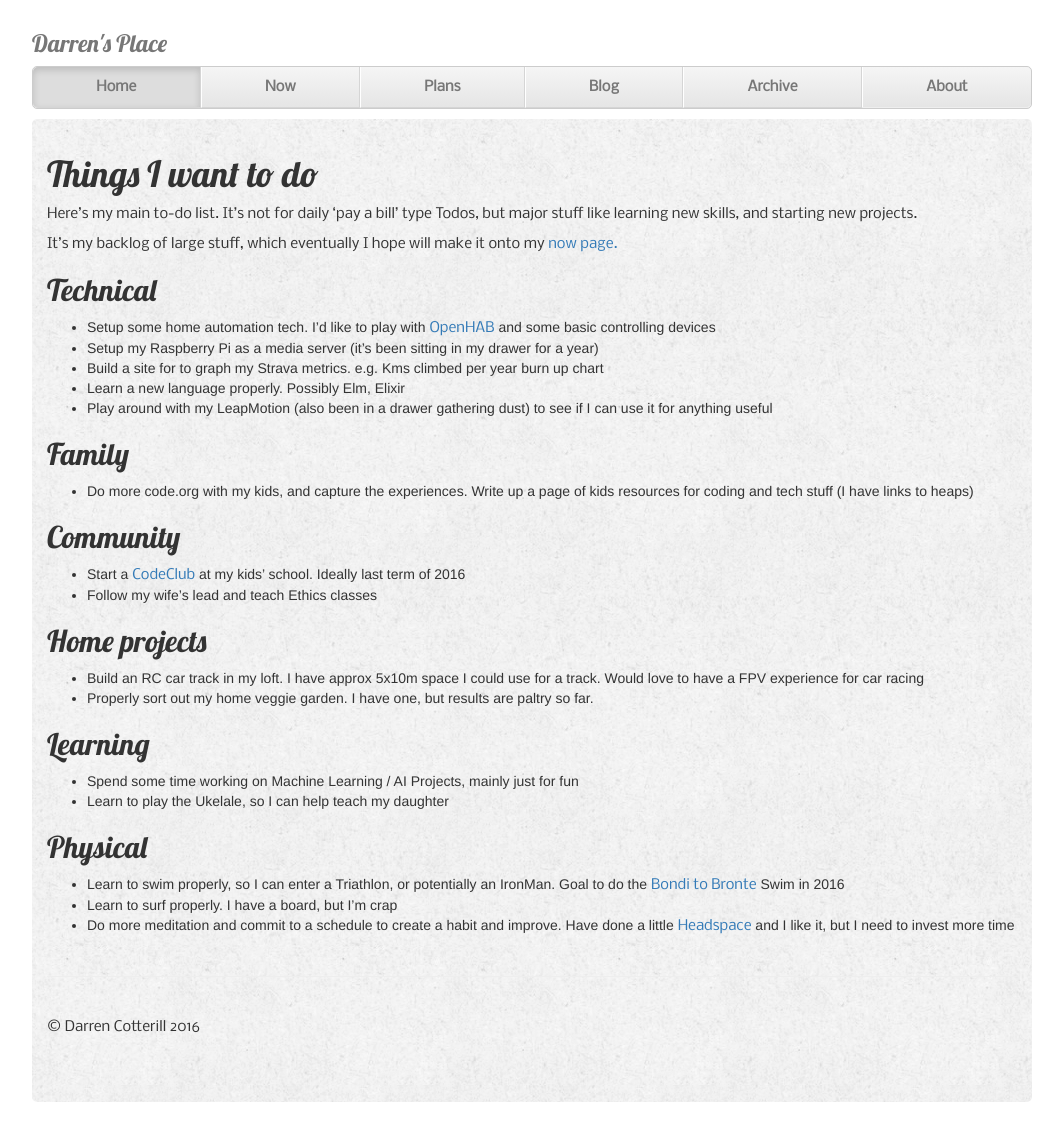
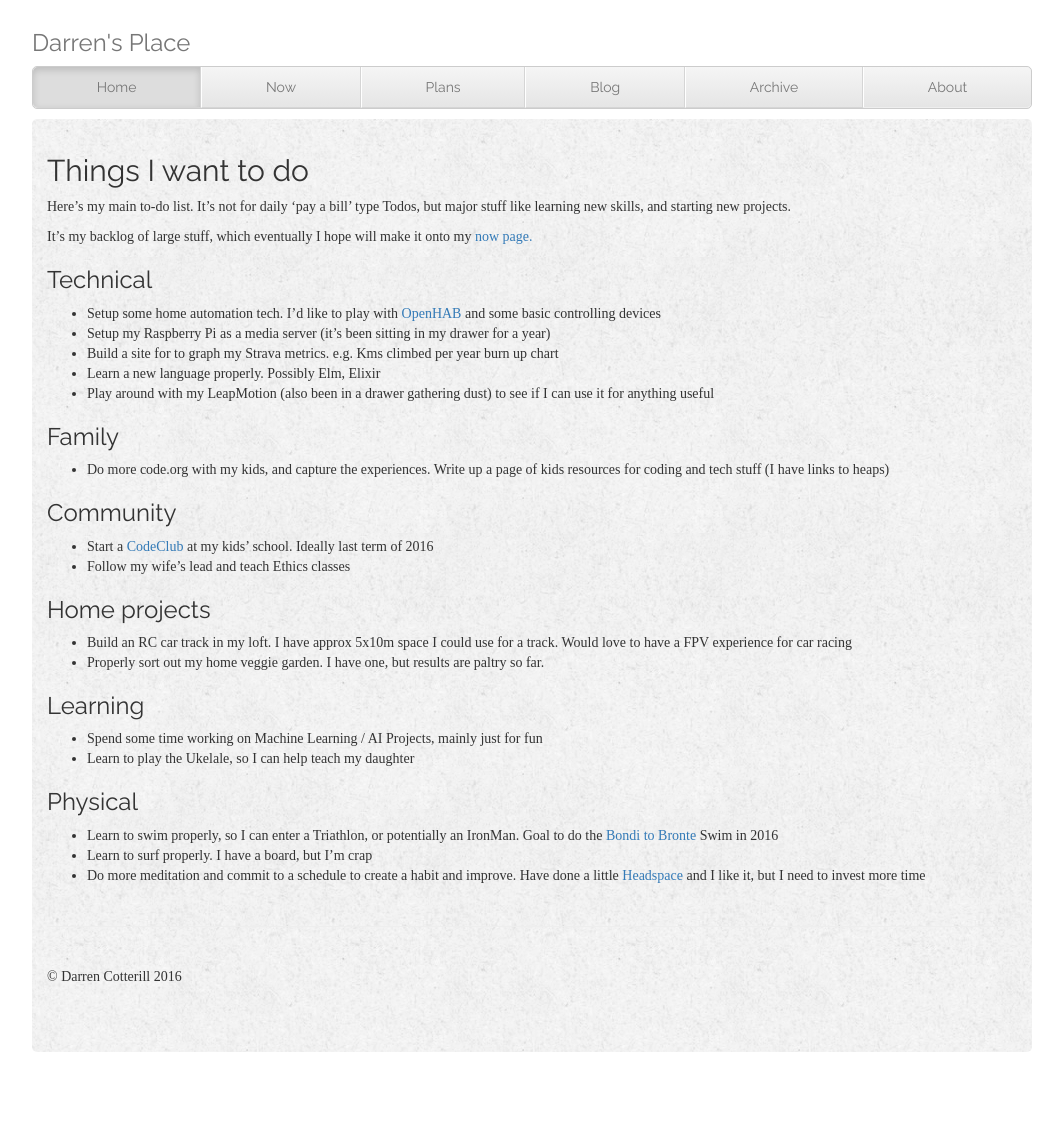
Before and after one commit to DCotterill/DCotterill.github.io, a Jekyll site: the page built from plans/index.md, in a window 1280 px wide. Shown: the whole page, without its empty margins (108-1171 px from the left). Built offline with Jekyll 4.4.1, drawn with Linux system fonts in a browser that asks for light colours; nearby versions of some CDN libraries; some web fonts are replaced; after the commit the page ends 1082 px from its top, so only the background shows below that.

Commit message:
Change fonts to Raleway and Lustiana

```diff
--- a/_layouts/default.html
+++ b/_layouts/default.html
@@ -8,10 +8,12 @@
     <meta name="author" content="">
 
     <!-- Le styles -->
-    <link href='http://fonts.googleapis.com/css?family=Corben:bold' rel='stylesheet' type='text/css'>
-    <link href='http://fonts.googleapis.com/css?family=Nobile' rel='stylesheet' type='text/css'>
-    <link href='http://fonts.googleapis.com/css?family=Lobster' rel='stylesheet' type='text/css'>
-    <link href='http://fonts.googleapis.com/css?family=Cabin' rel='stylesheet' type='text/css'>
+    <!--<link href='http://fonts.googleapis.com/css?family=Corben:bold' rel='stylesheet' type='text/css'>-->
+    <!--<link href='http://fonts.googleapis.com/css?family=Nobile' rel='stylesheet' type='text/css'>-->
+    <!--<link href='http://fonts.googleapis.com/css?family=Lobster' rel='stylesheet' type='text/css'>-->
+    <!--<link href='http://fonts.googleapis.com/css?family=Cabin' rel='stylesheet' type='text/css'>-->
+    <link href='https://fonts.googleapis.com/css?family=Lusitana:400,700' rel='stylesheet' type='text/css'>
+    <link href='https://fonts.googleapis.com/css?family=Raleway:400,700' rel='stylesheet' type='text/css'>
 
     <link href="/css/bootstrap.min.css" rel="stylesheet">
 
@@ -25,11 +27,13 @@
       }
 
       h1, h2, h3 {
-          font-family: 'Lobster', Georgia, Times, serif;
+          font-family: 'Raleway', sans-serif;
+          /*font-family: 'Lobster', Georgia, Times, serif;*/
       }
 
-      p, a {
-          font-family: 'Nobile', Helvetica, Arial, sans-serif;
+      p, a, li {
+          font-family: 'Lusitana', serif;
+          /*font-family: 'Nobile', Helvetica, Arial, sans-serif;*/
       }
 
       .jumbotron p {
@@ -47,6 +51,10 @@
         max-width: 1000px;
       }
 
+      .nav {
+          font-family: 'Raleway', sans-serif;
+      }
+
       .container-middle {
           margin: 10px auto;
           max-width: 1000px;
@@ -56,6 +64,7 @@
       }
 
       .jumbotron .btn {
+        font-family: 'Raleway', sans-serif;
         font-size: 16px;
         padding: 7px 12px;
 
--- a/blog/index.html
+++ b/blog/index.html
@@ -1,8 +1,8 @@
 ---
 layout: default
-title: Darren's Blog
+title: My Blog
 ---
-	<h1>{{ page.title }}</h1>
+	<h2>{{ page.title }}</h2>
 	<ul class="posts">
 
 	  {% for post in site.posts %}
--- a/css/justified-nav.css
+++ b/css/justified-nav.css
@@ -30,7 +30,8 @@ body {
   padding-top: 10px;
   padding-bottom: 10px;
   margin-bottom: 0;
-  font-weight: bold;
+  font-family: 'Raleway', sans-serif;
+  /*font-weight: bold;*/
   color: #777;
   text-align: center;
   background-color: #e5e5e5; /* Old browsers */
--- a/plans/index.md
+++ b/plans/index.md
@@ -3,13 +3,13 @@ layout: default
 published: true
 ---
 
-# Things I want to do
+## Things I want to do
 
 Here's my main to-do list. It's not for daily 'pay a bill' type Todos, but major stuff like learning new skills, and starting new projects.
 
 It's my backlog of large stuff, which eventually I hope will make it onto my [now page.](/now)
 
-## Technical
+### Technical
 
 * Setup some home automation tech. I'd like to play with [OpenHAB](www.openhab.org) and some basic controlling devices
 * Setup my Raspberry Pi as a media server (it's been sitting in my drawer for a year)
@@ -17,26 +17,26 @@ It's my backlog of large stuff, which eventually I hope will make it onto my [no
 * Learn a new language properly. Possibly Elm, Elixir
 * Play around with my LeapMotion (also been in a drawer gathering dust) to see if I can use it for anything useful
 
-## Family
+### Family
 
 * Do more code.org with my kids, and capture the experiences. Write up a page of kids resources for coding and tech stuff (I have links to heaps)
 
-## Community
+### Community
 
 * Start a [CodeClub](http://www.codeclubau.org/) at my kids' school. Ideally last term of 2016
 * Follow my wife's lead and teach Ethics classes
 
-## Home projects
+### Home projects
 
 * Build an RC car track in my loft. I have approx 5x10m space I could use for a track. Would love to have a FPV experience for car racing
 * Properly sort out my home veggie garden. I have one, but results are paltry so far.
 
-## Learning
+### Learning
 
 * Spend some time working on Machine Learning / AI Projects, mainly just for fun
 * Learn to play the Ukelale, so I can help teach my daughter
 
-## Physical
+### Physical
 
 * Learn to swim properly, so I can enter a Triathlon, or potentially an IronMan. Goal to do the [Bondi to Bronte](http://www.bonditobronte.com.au/) Swim in 2016
 * Learn to surf properly. I have a board, but I'm crap
```
Also changed, not shown: now/index.md (+1 -1 lines).
